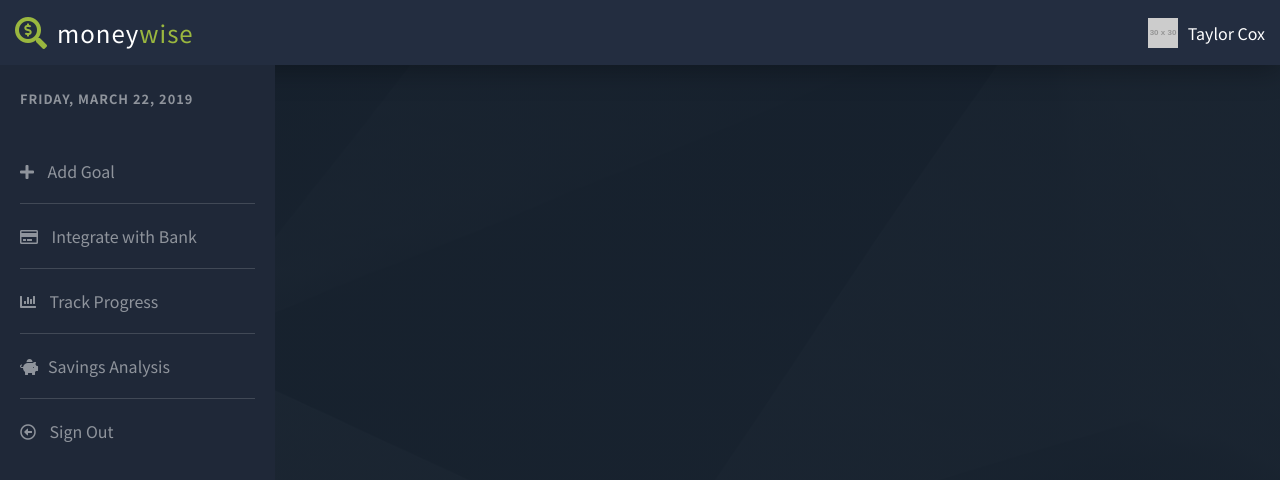
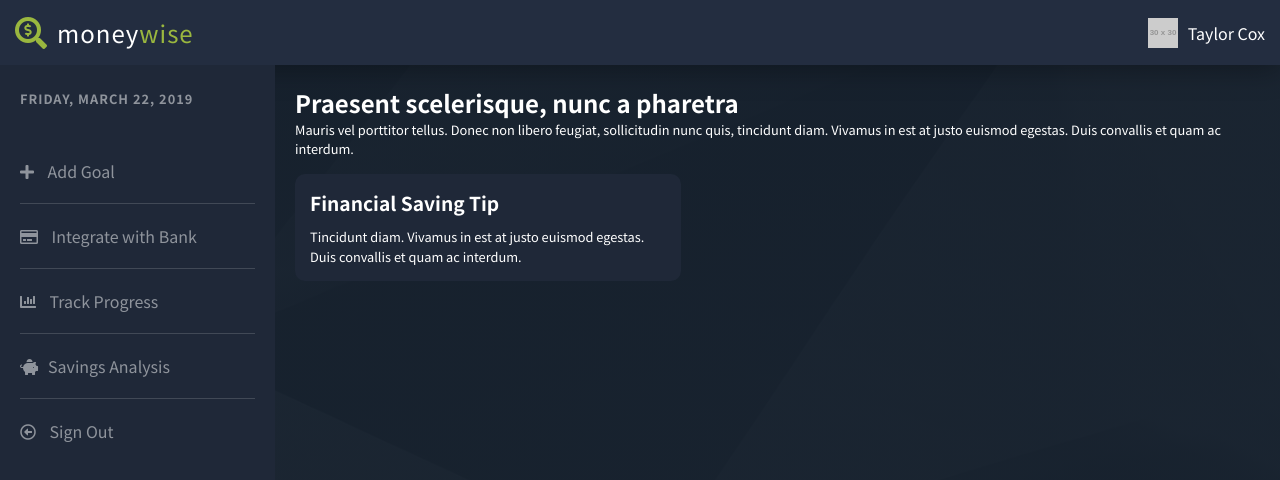
Before and after one commit to taydunworth/financial-goal-planner, a Vue app: page / in a window 1280 px wide. Shown: the top 480 px of the page. Built offline with nearby package versions, Linux system fonts and the light colour scheme.

Commit message:
Sets up body layout, adds intro text, and adds static financial tip with styling

```diff
--- a/src/App.vue
+++ b/src/App.vue
@@ -1,19 +1,30 @@
 <template>
   <div id="app">
     <app-header></app-header>
-    <app-sidebar></app-sidebar>
+    <div class="wrapper">
+      <app-sidebar></app-sidebar>
+      <div id="body">
+        <div id="intro">
+          <h1>Praesent scelerisque, nunc a pharetra</h1>
+          <p>Mauris vel porttitor tellus. Donec non libero feugiat, sollicitudin nunc quis, tincidunt diam. Vivamus in est at justo euismod egestas. Duis convallis et quam ac interdum.</p>
+        </div>
+        <app-tip></app-tip>
+      </div>
+    </div>
   </div>
 </template>
 
 <script>
 import Header from "./components/Header.vue";
 import Sidebar from "./components/Sidebar.vue";
+import Tip from "./components/Tip.vue";
 
 export default {
   name: 'app',
   components: {
     appHeader: Header,
-    appSidebar: Sidebar
+    appSidebar: Sidebar,
+    appTip: Tip
   },
 }
 </script>
@@ -21,10 +32,34 @@ export default {
 <style>
 body {
   font-family: 'Noto Sans JP', sans-serif;
-  background: linear-gradient(rgba(22,33,46,.95), rgba(22,33,46,.95)),
-    url('./assets/texture.jpeg');
+  background: linear-gradient(rgba(22,33,46,.95), rgba(22,33,46,.95)), url('./assets/texture.jpeg');
   background-size: cover;
   height: 100vh;
   font-size: 16px;
 }
+
+h1 {
+  font-size: 1.5em;
+}
+
+p {
+  font-size: .8em;
+  line-height: 1.5em;
+}
+
+.wrapper {
+  display: flex;
+  justify-content: space-between;
+  flex-wrap: wrap;
+}
+
+#body {
+  padding: 20px;
+  width: calc(100% - 275px);
+}
+
+#intro {
+  width: 100%;
+  color: #fff;
+}
 </style>
--- a/src/components/Sidebar.vue
+++ b/src/components/Sidebar.vue
@@ -24,7 +24,6 @@ export default {
   height: calc(100vh - 70px);
   color: #8f949c;
   padding: 20px;
-
 }
 
 #sidebar ul {
--- a/src/components/Tip.vue
+++ b/src/components/Tip.vue
@@ -0,0 +1,33 @@
+<template>
+    <div id="financial-tip">
+        <h2>Financial Saving Tip</h2>
+        <p>Tincidunt diam. Vivamus in est at justo euismod egestas. Duis convallis et quam ac interdum.</p>
+    </div>
+</template>
+
+<script>
+export default {
+  name: 'Tip'
+}
+</script>
+
+<style scoped>
+#financial-tip {
+    background-color: #1F2838;
+    border-radius: 10px;
+    padding: 15px;
+    color: #fff;
+    width: 40%;
+}
+
+#financial-tip h2 {
+    font-size: 1.2em;
+}
+
+#financial-tip p {
+    font-size: .8em;
+    line-height: 1.5em;
+    padding-top: 10px;
+    margin-bottom: 0;
+}
+</style>
```
Also changed, not shown: src/components/Header.vue (indentation only). Lines whose indentation alone changed are shown as unchanged.
